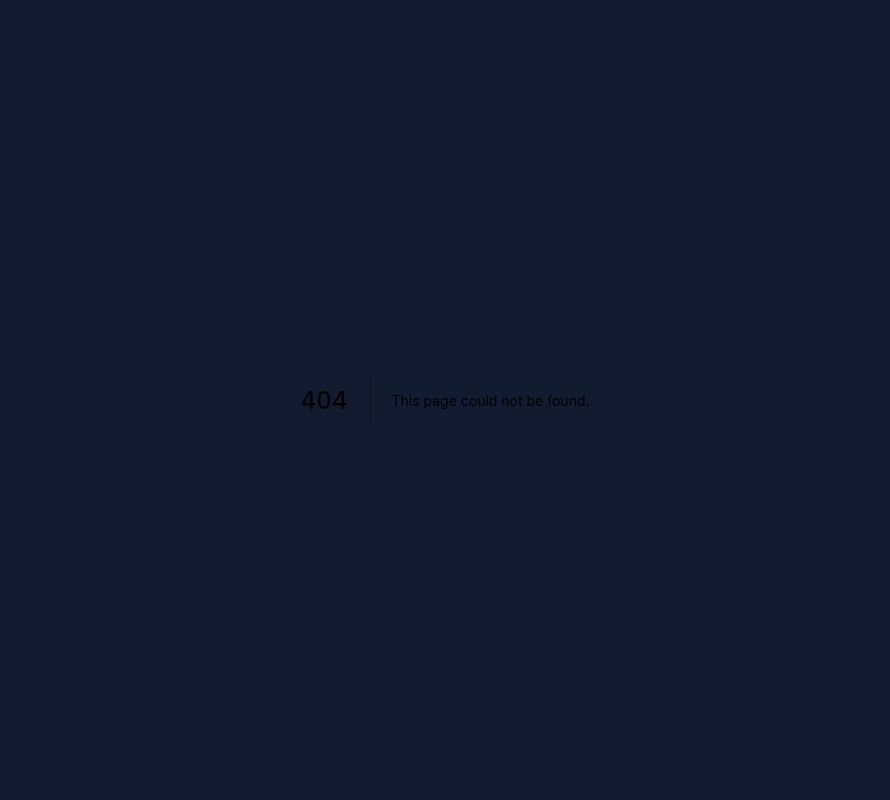
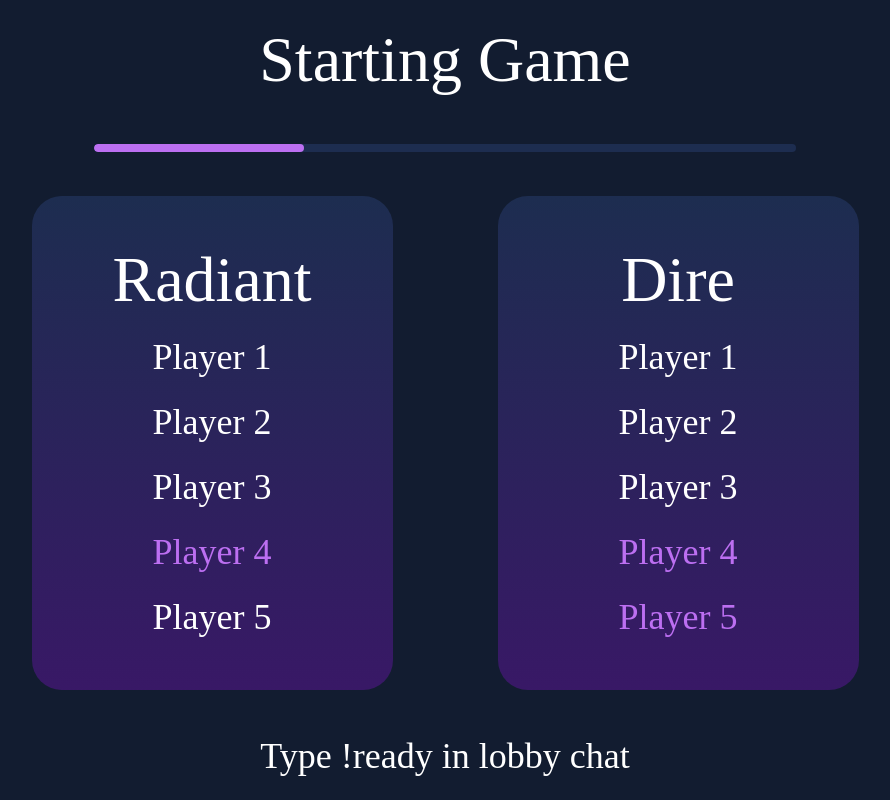
Before and after one commit to dca123/matchmaker-client, a Next.js app: page /lobby in a window 1280 px wide. Before the commit this address had no page. Shown: the whole page, without its empty margins (195-1085 px from the left). Built offline with nearby package versions, Linux system fonts and the light colour scheme; a web font is replaced by a local one.

Commit message:
feat(lobby.tsx): added Lobby page

```diff
--- /dev/null
+++ b/src/pages/lobby.tsx
@@ -0,0 +1,78 @@
+import {
+  Heading,
+  Flex,
+  Progress,
+  Box,
+  Text,
+  Stack,
+  CircularProgress,
+} from '@chakra-ui/react';
+import GradientCard from '../components/GradientCard';
+
+export default function Lobby() {
+  return (
+    <Flex
+      w="827px"
+      h="800px"
+      flexDirection="column"
+      alignItems="center"
+      justifyContent="space-around"
+    >
+      <Heading color="white" fontSize="64px" fontWeight="normal">
+        Starting Game
+      </Heading>
+      <Progress
+        value={30}
+        size="sm"
+        // colorScheme="green"
+        w="85%"
+        borderRadius="30px"
+      />
+      <Flex w="100%" justifyContent="space-between">
+        <GradientCard w="361px" h="494px">
+          <Heading fontWeight="300" fontSize="64px" color="white">
+            Radiant
+          </Heading>
+          <Text fontSize="36px" color="white">
+            Player 1
+          </Text>
+          <Text fontSize="36px" color="white">
+            Player 2
+          </Text>
+          <Text fontSize="36px" color="white">
+            Player 3
+          </Text>
+          <Text fontSize="36px" color="pink">
+            Player 4
+          </Text>
+          <Text fontSize="36px" color="white">
+            Player 5
+          </Text>
+        </GradientCard>
+        <GradientCard w="361px" h="494px">
+          <Heading fontWeight="300" fontSize="64px" color="white">
+            Dire
+          </Heading>
+          <Text fontSize="36px" color="white">
+            Player 1
+          </Text>
+          <Text fontSize="36px" color="white">
+            Player 2
+          </Text>
+          <Text fontSize="36px" color="white">
+            Player 3
+          </Text>
+          <Text fontSize="36px" color="pink">
+            Player 4
+          </Text>
+          <Text fontSize="36px" color="pink">
+            Player 5
+          </Text>
+        </GradientCard>
+      </Flex>
+      <Heading fontSize="36px" color="white" fontWeight="300">
+        Type !ready in lobby chat
+      </Heading>
+    </Flex>
+  );
+}
--- a/src/theme.tsx
+++ b/src/theme.tsx
@@ -12,16 +12,29 @@ const breakpoints = createBreakpoints({
   lg: '64em',
   xl: '80em',
 });
-
+const colors = {
+  black: '#121C30',
+  blue: '#1D2D50',
+  purple: '#52057B',
+  pink: '#BC6FF1',
+};
 const theme = extendTheme({
-  colors: {
-    black: '#121C30',
-    blue: '#1D2D50',
-    purple: '#52057B',
-    pink: '#BC6FF1',
-  },
+  colors: colors,
   fonts,
   breakpoints,
+  components: {
+    Progress: {
+      parts: ['track', 'filledTrack'],
+      baseStyle: {
+        track: {
+          bgColor: colors.blue,
+        },
+        filledTrack: {
+          bgColor: colors.pink,
+        },
+      },
+    },
+  },
 });
 
 export default theme;
```
